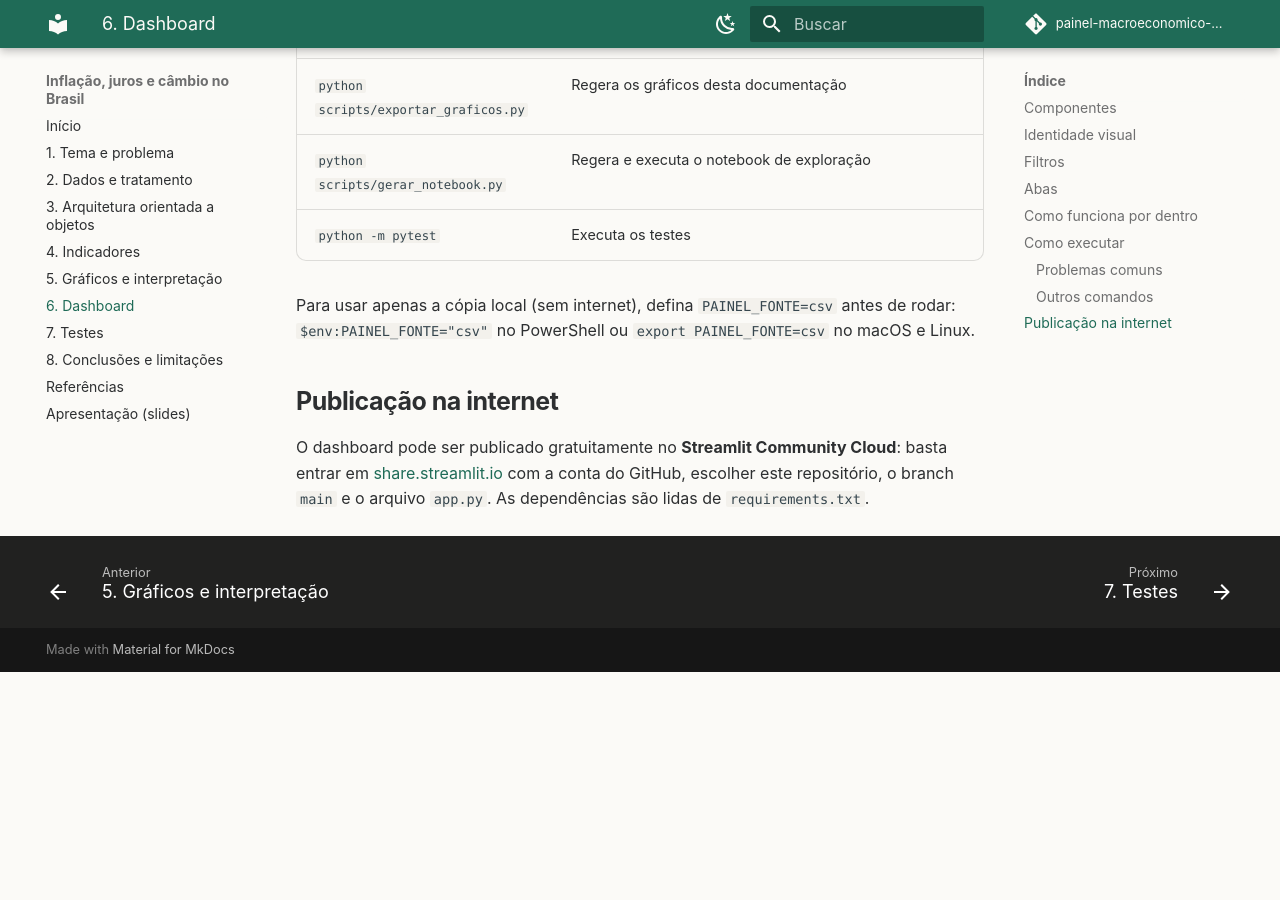
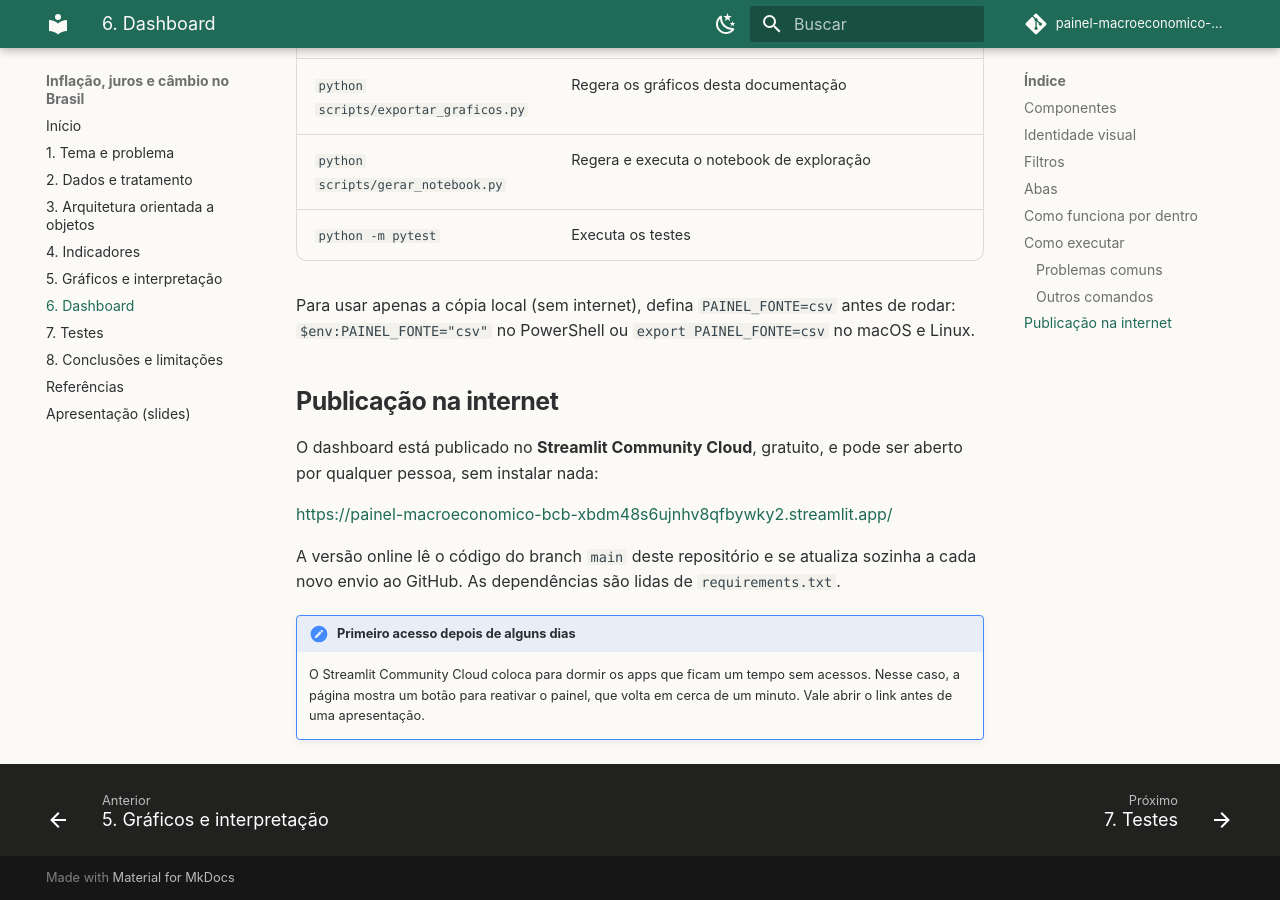
Before and after one commit to augustolamounier/painel-macroeconomico-bcb, an MkDocs documentation site: the page built from docs/dashboard.md, in a window 1280 px wide and 900 px high, scrolled down 5550 px. Built offline with MkDocs 1.6.1 and Material for MkDocs 9.7.7, drawn with Linux system fonts in a browser that asks for light colours; comment, search, counter and statistics services are not loaded; before the commit the page ends 6222 px from its top, so only the background shows below that.

Commit message:
docs: link do painel publicado no Streamlit Community Cloud
Acrescenta o endereço do painel online no README, na documentação e no
slide final, e atualiza a imagem do painel.

```diff
--- a/docs/apresentacao/index.html
+++ b/docs/apresentacao/index.html
@@ -619,9 +619,10 @@ body.is-dragging { user-select: none; -webkit-user-select: none; }
       <div class="s">
         <p class="eyebrow r">Obrigado</p>
         <h2 class="display r">Perguntas?</h2>
-        <p class="lede r">Código, testes e documentação completos no GitHub. Dashboard ao vivo com <code>streamlit run app.py</code>.</p>
+        <p class="lede r">Código, testes e documentação completos no GitHub. Dashboard ao vivo no link abaixo.</p>
         <div class="links r">
-          <a class="link primary" href="../">Documentação</a>
+          <a class="link primary" href="https://painel-macroeconomico-bcb-xbdm48s6ujnhv8qfbywky2.streamlit.app/">Painel ao vivo</a>
+          <a class="link" href="../">Documentação</a>
           <a class="link" href="https://github.com/augustolamounier/painel-macroeconomico-bcb">Repositório</a>
         </div>
       </div>
--- a/docs/dashboard.md
+++ b/docs/dashboard.md
@@ -167,7 +167,15 @@ Para usar apenas a cópia local (sem internet), defina `PAINEL_FONTE=csv` antes
 
 ## Publicação na internet
 
-O dashboard pode ser publicado gratuitamente no **Streamlit Community Cloud**: basta entrar em
-[share.streamlit.io](https://share.streamlit.io/) com a conta do GitHub, escolher este
-repositório, o branch `main` e o arquivo `app.py`. As dependências são lidas de
-`requirements.txt`.
+O dashboard está publicado no **Streamlit Community Cloud**, gratuito, e pode ser aberto por
+qualquer pessoa, sem instalar nada:
+
+<https://painel-macroeconomico-bcb-xbdm48s6ujnhv8qfbywky2.streamlit.app/>
+
+A versão online lê o código do branch `main` deste repositório e se atualiza sozinha a cada
+novo envio ao GitHub. As dependências são lidas de `requirements.txt`.
+
+!!! note "Primeiro acesso depois de alguns dias"
+    O Streamlit Community Cloud coloca para dormir os apps que ficam um tempo sem acessos.
+    Nesse caso, a página mostra um botão para reativar o painel, que volta em cerca de um
+    minuto. Vale abrir o link antes de uma apresentação.
```
Also changed, not shown: README.md (+4 -0 lines), docs/index.md (+3 -0 lines), docs/img/dashboard.png.
